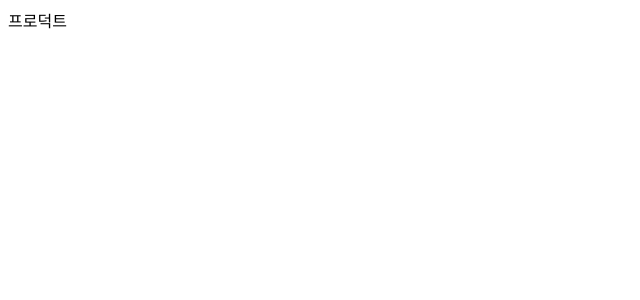
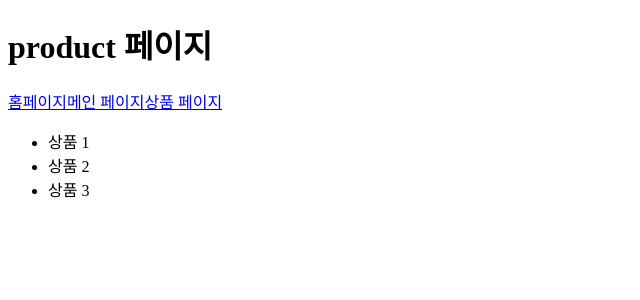
Before and after one commit to whoyoung90/Nuxt-exercise, a Nuxt app: page /product in a window 1280 px wide. Shown: the top 300 px of the page, without its empty margins (0-640 px from the left). Built offline with nearby package versions, Linux system fonts and the light colour scheme.

Commit message:
study: 230516 레이아웃 컴포넌트 및 nuxt-link 소개

```diff
--- a/layouts/default.vue
+++ b/layouts/default.vue
@@ -1,4 +1,17 @@
 <template>
-  <!-- router-view -->
-  <Nuxt />
+  <div>
+    <header>
+      <h1>{{ $route.name }} 페이지</h1>
+      <!-- router-link -->
+      <nuxt-link to="/">홈페이지</nuxt-link>
+      <nuxt-link to="/main">메인 페이지</nuxt-link>
+      <nuxt-link to="/product">상품 페이지</nuxt-link>
+    </header>
+    <!-- router-view -->
+    <Nuxt />
+  </div>
 </template>
+
+<script>
+export default {}
+</script>
--- a/pages/index.vue
+++ b/pages/index.vue
@@ -1,9 +1,16 @@
 <template>
-  <Tutorial />
+  <div>
+    <Logo />
+  </div>
 </template>
 
 <script>
+import Logo from '@/components/NuxtLogo'
+
 export default {
   name: 'IndexPage',
+  components: {
+    Logo,
+  },
 }
 </script>
--- a/pages/main.vue
+++ b/pages/main.vue
@@ -1,3 +1,9 @@
 <template>
-  <h1>메인페이지</h1>
+  <div>
+    <p>메인 페이지입니다</p>
+  </div>
 </template>
+
+<script>
+export default {}
+</script>
--- a/pages/product/index.vue
+++ b/pages/product/index.vue
@@ -1,3 +1,13 @@
 <template>
-  <div>프로덕트</div>
+  <div>
+    <ul>
+      <li>상품 1</li>
+      <li>상품 2</li>
+      <li>상품 3</li>
+    </ul>
+  </div>
 </template>
+
+<script>
+export default {}
+</script>
```
